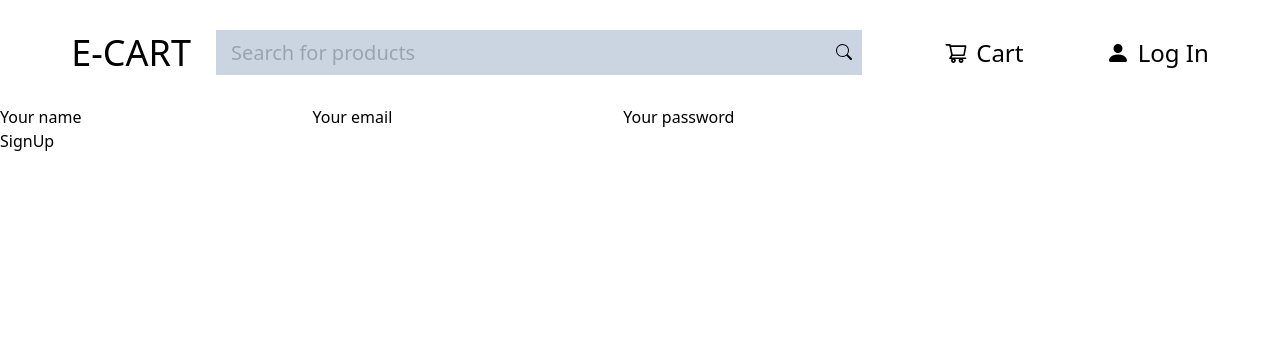
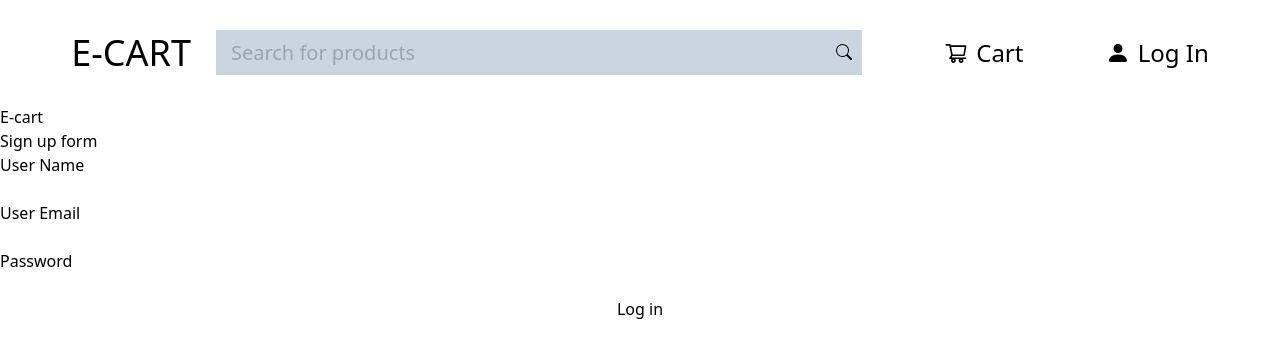
Before and after one commit to jyotirmoy-sinhababu/E-Commerce-website, a React (Vite) app: page /signUp in a window 1280 px wide. Shown: the top 358 px of the page. Built offline with nearby package versions, Linux system fonts and the light colour scheme.

Commit message:
login form created

```diff
--- a/src/components/authComp/logInComp/LogInComp.tsx
+++ b/src/components/authComp/logInComp/LogInComp.tsx
@@ -1,28 +1,12 @@
 import { NavLink } from 'react-router-dom';
-
-// import './loginComp.css';
 
 const LogInComp = () => {
   return (
     <div className='login-cnt'>
-      <div className='login-txt-cnt'>
-        <form className='form-cnt'>
-          <label>Your email</label>
-          <input className='inputField' type='email' />
-          <label>Your password</label>
-          <input className='inputField' type='password' />
-          <div className='logInBtn-cnt'>
-            <button className='logIn-btn' type='submit'>
-              Login
-            </button>
-          </div>
-        </form>
-      </div>
-      <div className='route-btn-cnt'>
-        <p className='route-txt'>Your first time?</p>
-        <NavLink to='/signUp' className='signUp-route'>
-          Sign up
-        </NavLink>
+      \
+      <div>
+        <p>E-cart</p>
+        <p>Login form</p>
       </div>
     </div>
   );
--- a/src/components/authComp/signUpComp/SignUpComp.tsx
+++ b/src/components/authComp/signUpComp/SignUpComp.tsx
@@ -52,45 +52,24 @@ const SignUpComp = () => {
   };
 
   return (
-    <div className='signUp-form-cnt'>
+    <div className='flex flex-col'>
+      <div>
+        <p>E-cart</p>
+        <p>Sign up form</p>
+      </div>
       <form
-        onSubmit={(e) => {
-          signUpFunction(e);
+        className='flex flex-col'
+        onSubmit={(e: React.FormEvent) => {
+          e.preventDefault();
         }}
-        className='signUp-form'
       >
-        <label>Your name</label>
-        <input
-          onChange={(e) => {
-            handleChange(e);
-          }}
-          name='name'
-          className='signUp-field'
-          type='text'
-        />
-        <label>Your email</label>
-        <input
-          onChange={(e) => {
-            handleChange(e);
-          }}
-          name='email'
-          className='signUp-field'
-          type='email'
-        />
-        <label>Your password</label>
-        <input
-          onChange={(e) => {
-            handleChange(e);
-          }}
-          name='password'
-          className='signUp-field'
-          type='password'
-        />
-        <div className='signUpBtn-cnt'>
-          <button type='submit' className='signUpBtn'>
-            SignUp
-          </button>
-        </div>
+        <label>User Name</label>
+        <input type='text' name='userName' />
+        <label>User Email</label>
+        <input type='email' name='userEmail' />
+        <label>Password</label>
+        <input type='password' name='userPassword' />
+        <button type='submit'>Log in</button>
       </form>
     </div>
   );
--- a/src/pages/allProductPage/AllProductPage.tsx
+++ b/src/pages/allProductPage/AllProductPage.tsx
@@ -14,7 +14,11 @@ const AllProductPage = () => {
         <div className='flex  p-[4%] gap-[14%] '>
           <div className=''>
             {' '}
-            <img className='w-[375px]' src={data.image} alt={data.jewelery} />
+            <img
+              className='w-[375px] h-[400px]'
+              src={data.image}
+              alt={data.jewelery}
+            />
             <div className='w-[375px] flex justify-end mt-[17px]'>
               <p className='font-serif text-2xl'>{data.title}</p>
             </div>
```
Also changed, not shown: src/assets/firebaseConfig/FireBaseConfig.ts (deleted, +0 -19 lines), src/assets/firebaseConfig/Firebase.ts (added).
